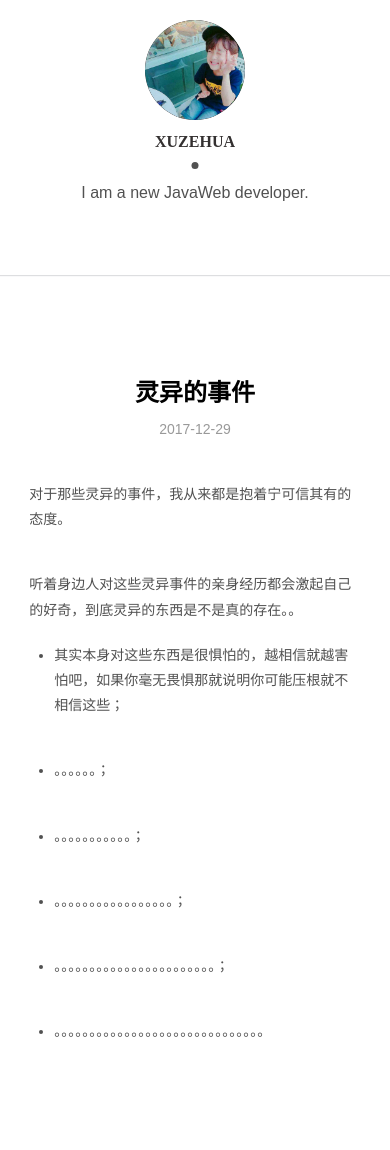
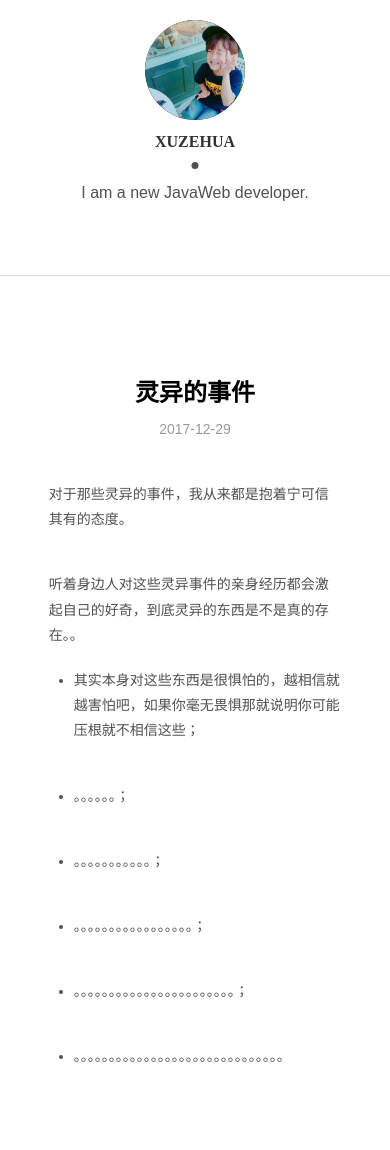
Before and after one commit to lychhh/lychhh.github.io, a Jekyll site: the page built from _posts/blog/2017-12-29-something-magic.md, in a window 390 px wide. Built offline with Jekyll 4.4.1, drawn with Linux system fonts in a browser that asks for light colours; before the commit the page ends 1124 px from its top, so only the background shows below that.

Commit message:
Update default.css

```diff
--- a/css/default.css
+++ b/css/default.css
@@ -146,7 +146,7 @@ h3.about {color:#777;margin-top:20px;font-size:22px;margin-bottom:10px}
 
 @media screen and (max-width: 750px){
     body {font-size:14px;}
-    #content {width:85%;margin:100px auto 50px; }
+    #content {width:75%;margin:100px auto 50px; }
 
     h2{font-size:20px;}
     h3{font-size:16px;}
@@ -179,7 +179,7 @@ h3.about {color:#777;margin-top:20px;font-size:22px;margin-bottom:10px}
     .index-content .artical-cate { width:85%; }
     .sidenav {display:none;}
     .entry {float:none;width:auto;background:transparent;padding:0;box-shadow:none;}
-    #content {width:85%;margin:100px auto 50px; }
+    #content {width:75%;margin:100px auto 50px; }
 }
 @media (max-width: 1300px){
     .home-menu { position:absolute; }
```
